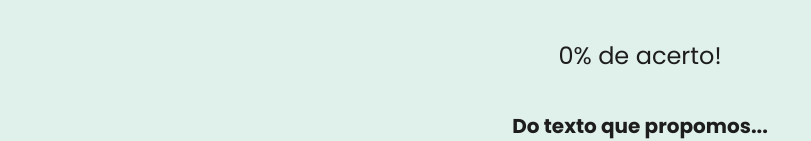
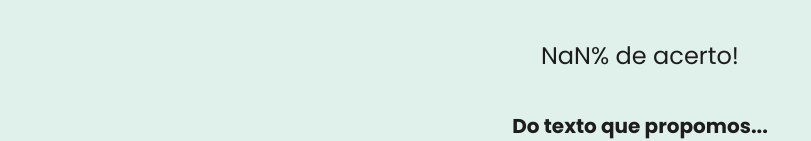
Before and after one commit to emanuelgsouza/test-my-pronunciation, a Vue app: page /#/result/1 in a window 1280 px wide. Shown: the part 324-465 px from the top of the page, without its empty margins (0-811 px from the left). Built offline with nearby package versions, Linux system fonts and the light colour scheme.

Commit message:
feat: implement logic to use the pairDilce algorithm

```diff
--- a/src/support/rate/algorithms/interfaces.ts
+++ b/src/support/rate/algorithms/interfaces.ts
@@ -1,3 +1,7 @@
 export interface Algorithm {
   (str: string, str2: string): number;
 }
+
+export const AvailableAlgoritms = {
+  PAIR_DILCE: "PAIR_DILCE",
+} as const;
--- a/src/support/rate/index.ts
+++ b/src/support/rate/index.ts
@@ -1,3 +1,6 @@
+import { pairDilceCompare } from "./algorithms";
+import { AvailableAlgoritms } from "./algorithms/interfaces";
+
 interface RateComputed {
   (rate: number): boolean;
 }
@@ -5,8 +8,13 @@ interface RateComputed {
 // TODO: implement the correct logic
 export const calculateRate = (
   originalText: string,
-  transcript: string
+  transcript: string,
+  algorithm: keyof typeof AvailableAlgoritms = "PAIR_DILCE"
 ): number => {
+  if (algorithm === AvailableAlgoritms.PAIR_DILCE) {
+    return pairDilceCompare(originalText, transcript);
+  }
+
   return 0;
 };
 
--- a/src/views/Result.vue
+++ b/src/views/Result.vue
@@ -22,7 +22,7 @@
   <BaseButton label="Gravar novamente" variant="ghost" @click="tryAgain" />
 </template>
 
-<script>
+<script lang="ts">
 import { computed, defineComponent, ref } from "vue";
 
 import ResultIllustration from "@/components/ResultIllustration.vue";
@@ -42,7 +42,7 @@ export default defineComponent({
 
   // TODO: implement logic to get result from the stores's challenges object
   setup() {
-    // implement logic to get by using the uuid
+    // TODO: implement logic to get by using the uuid
     const store = useStore();
     const router = useRouter();
 
@@ -53,7 +53,10 @@ export default defineComponent({
     const originalText = ref(currentChallenge.value.sentence.value);
     const transcript = ref(currentChallenge.value.result.transcript);
 
-    const computedRate = calculateRate(originalText, transcript);
+    const computedRate = calculateRate(
+      originalText.value || "",
+      transcript.value || ""
+    );
 
     const computedPercent = computed(() => computedRate * 100);
 
@@ -79,7 +82,7 @@ export default defineComponent({
       router.push({
         name: "ChallengePage",
         params: {
-          uuid: currentChallenge.value.uuid,
+          uuid: currentChallenge.value.uuid || "",
         },
       });
     };
```
